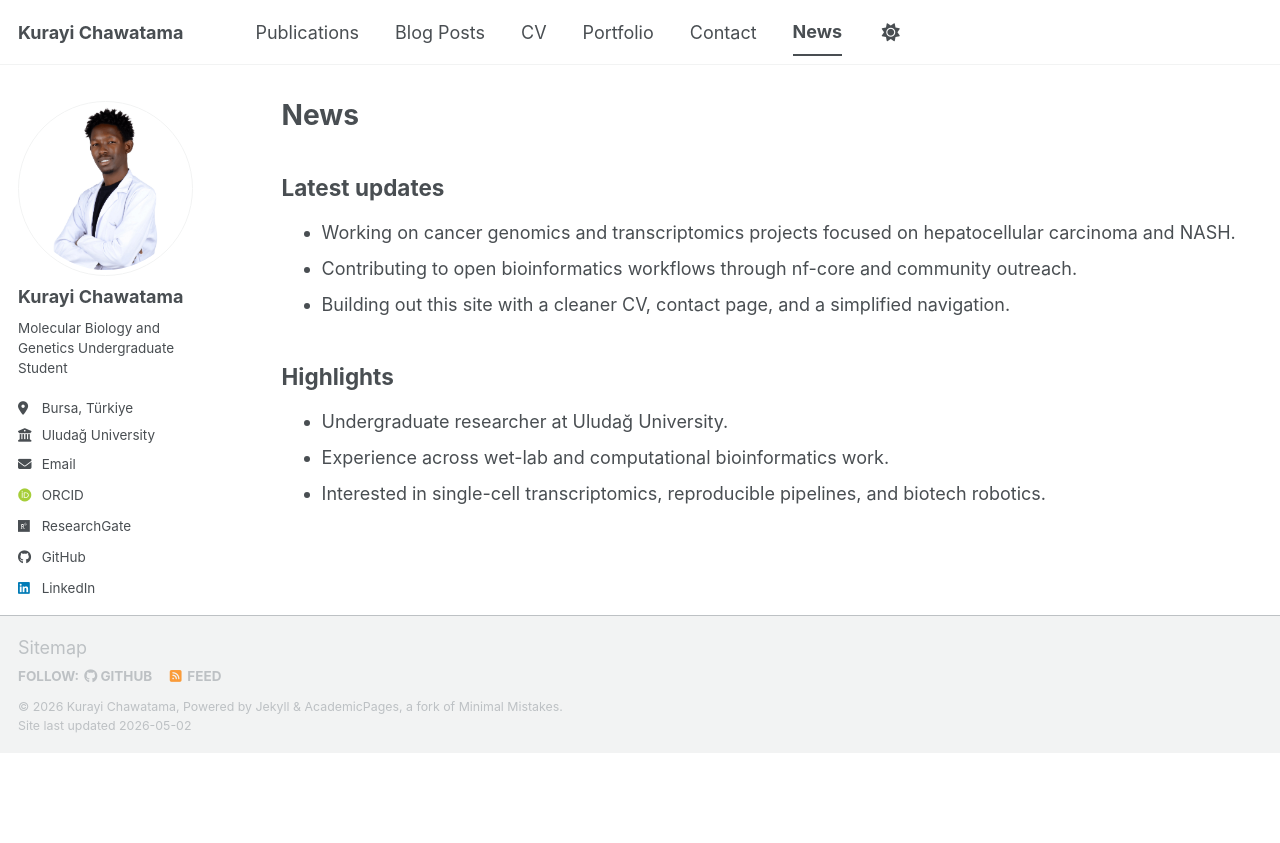
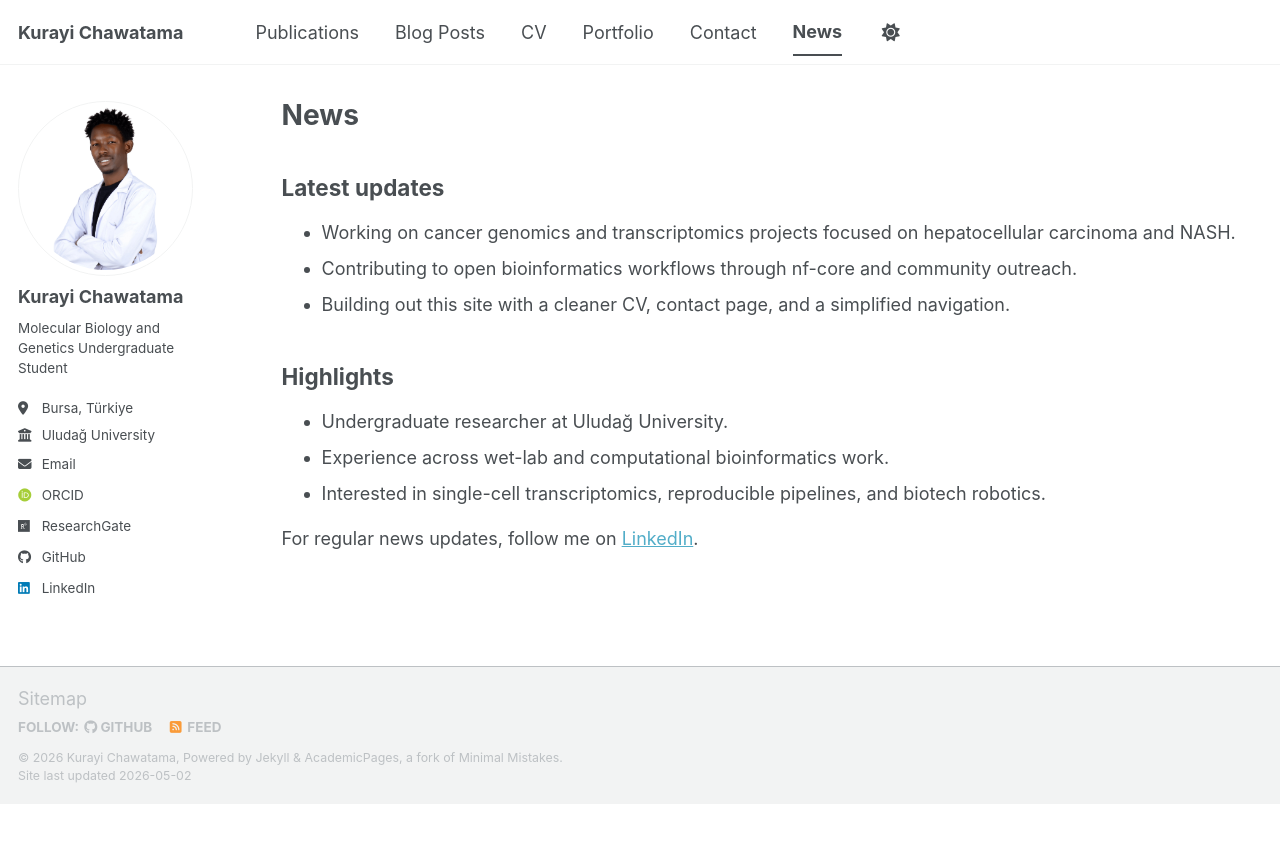
Before and after one commit to KurayiChawatama/kurayi-chawatama.github.io, a Jekyll site: the page built from _pages/news.md, in a window 1280 px wide. Shown: the top 843 px of the page. Built offline with Jekyll 4.4.1, drawn with Linux system fonts in a browser that asks for light colours; some web fonts are replaced; a script bundle is joined from its source files by our own code; library files that are not in the unit come from our copies.

Commit message:
Update news page to include LinkedIn link for regular updates

```diff
--- a/_pages/news.md
+++ b/_pages/news.md
@@ -18,3 +18,5 @@
 * Undergraduate researcher at Uludağ University.
 * Experience across wet-lab and computational bioinformatics work.
 * Interested in single-cell transcriptomics, reproducible pipelines, and biotech robotics.
+
+For regular news updates, follow me on <a href="https://www.linkedin.com/in/kurayi-chawatama">LinkedIn</a>.
```
